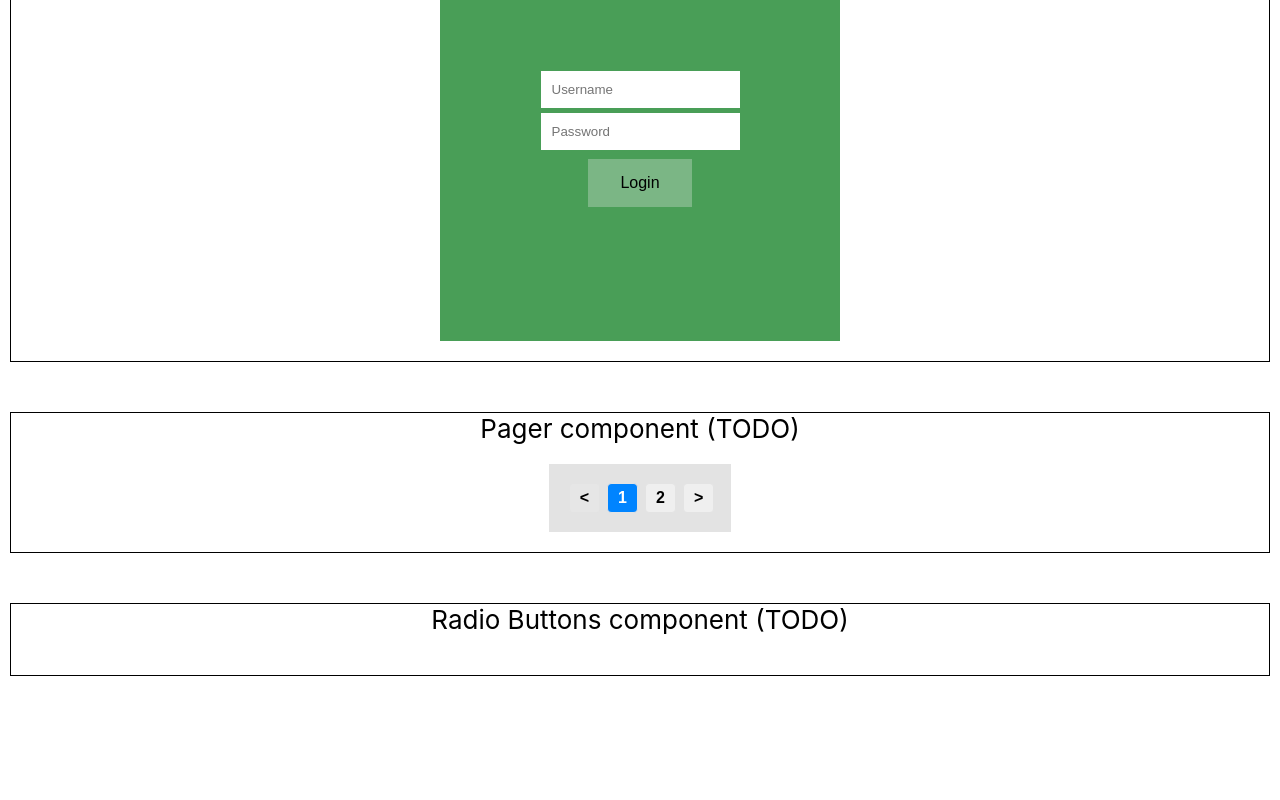
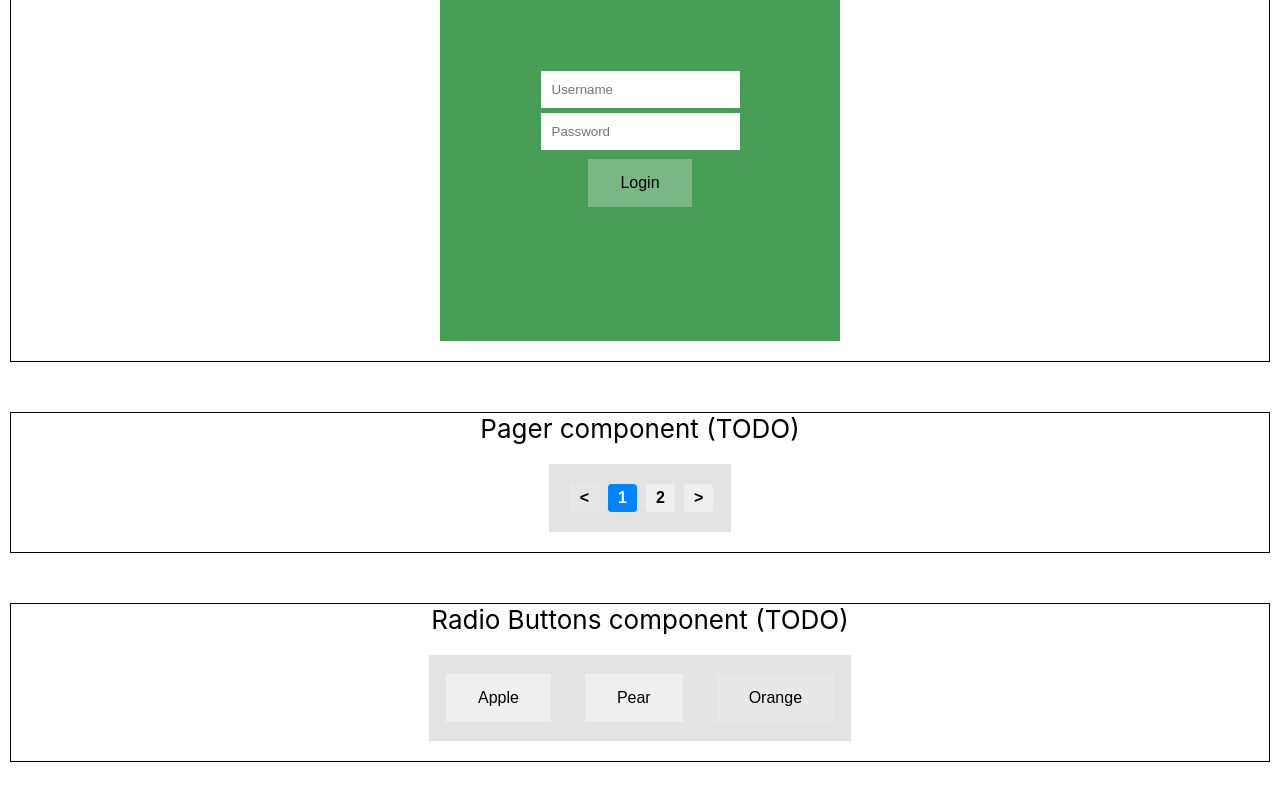
Before and after one commit to prof-tejera/homework-3-Bianca-Morris, a React (Create React App) app: page / in a window 1280 px wide. Shown: the part 330-1130 px from the top of the page. Before the commit the page ends 1056 px from the top, so only its background shows below. Built offline with nearby package versions, Linux system fonts and the light colour scheme.

Commit message:
first go at radio button

```diff
--- a/src/RadioButtons/RadioButtons.js
+++ b/src/RadioButtons/RadioButtons.js
@@ -1,10 +1,62 @@
 import { Component } from 'react';
 import './RadioButtons.css';
+import Panel from '../components/Panel/Panel.js';
+import Button from '../components/Button/Button.js';
 
 class RadioButtons extends Component {
-  render() {
-    return null;
+  static cloneArrayOfObjs(arr) {
+    return arr.map(obj => ({...obj}));
   }
+
+  constructor(props) {
+    super(props);
+
+    // create a clone of prop data for initializing buttonData state
+    const { buttonData } = this.props;
+    const clonedButtonData = RadioButtons.cloneArrayOfObjs(buttonData);
+
+    this.state = { buttonData: clonedButtonData}
+
+    this.toggle = this.toggle.bind(this);
+  }
+
+  toggle(e) {
+    const { target: { value } = {} } = e;
+    const { buttonData } = this.state;
+
+    const newState = RadioButtons.cloneArrayOfObjs(buttonData);
+    newState.forEach((obj) => {
+      if (obj[value] === true) {
+        obj[value] = false;
+      } else if (obj[value] === false) {
+        obj[value] = true;
+      }
+    });
+
+    this.setState({ buttonData: newState });
+  }
+
+  render () {
+    const { buttonData } = this.state;
+    return buttonData.map((datum) => {
+      const { 0: buttonText } = Object.keys(datum) || [];
+      const value = datum[buttonText];
+
+      const isActive = value === true;
+      const isDisabled = value === null;
+
+      const cls = `${isActive ? "active" : ""} radio-button`;
+
+      return (
+        <Panel key={buttonText}>
+          <Button {...{ cls }} onClick={this.toggle} disabled={isDisabled} value={buttonText} text={buttonText} />
+        </Panel>
+      );
+    });
+  }
+}
+RadioButtons.defaultProps = {
+  buttonData: [{ "Apple": true }, { "Pear": false }, { "Orange": null }]
 }
 
 export default RadioButtons;
```
